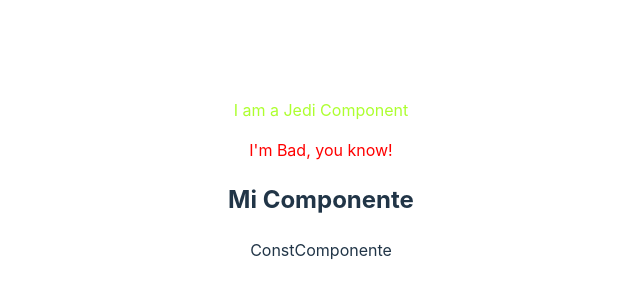
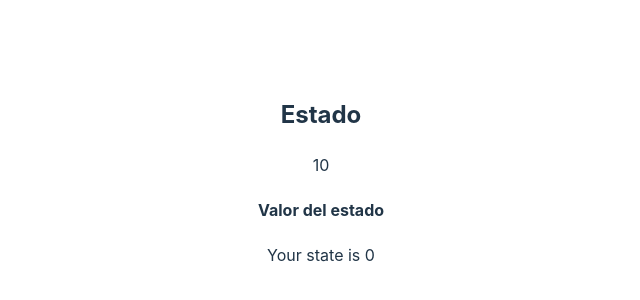
Before and after one commit to pepesan/ejemplo-vite-react-ts, a React (Vite) app: page / in a window 1280 px wide. Shown: the part 220-520 px from the top of the page, without its empty margins (319-959 px from the left). Built offline with nearby package versions, Linux system fonts and the light colour scheme.

Commit message:
Ejemplos de componentes basados en clases y en funciones y en constantes de funciones anónimas para estados

```diff
--- a/src/App.tsx
+++ b/src/App.tsx
@@ -1,18 +1,14 @@
 import './App.css'
-import Jedi from "./components/Jedi.tsx";
-import Sith from "./components/Sith.tsx";
-import MiComponente from "./components/MiComponente.tsx";
-import ConstComponent from "./components/ConstComponent.tsx";
+import EstadoComponente from "./components/estados/EstadoComponente.tsx";
+import EstadoSencillo from "./components/estados/EstadoSencillo.tsx";
 
 function App() {
 
   return (
     <>
       <div className="card">
-          <Jedi/>
-          <Sith/>
-          <MiComponente/>
-          <ConstComponent/>
+          <EstadoComponente/>
+          <EstadoSencillo/>
       </div>
     </>
   )
--- /dev/null
+++ b/src/components/estados/EstadoComponente.tsx
@@ -0,0 +1,23 @@
+import React, {Component} from 'react'; // importaciones
+
+interface MiEstado {
+    healthPoints: number | undefined;
+}
+
+class EstadoComponente extends Component<object, MiEstado>{
+    constructor() {
+        super({});
+        this.state = {
+            healthPoints :10
+        }
+    }
+    render(): React.ReactElement{ // TS
+        return (
+            <div id="EstadoComponente">
+                <h2>Estado</h2>
+                <p>{this.state.healthPoints}</p>
+            </div>
+        )
+    }
+}
+export default EstadoComponente;
--- /dev/null
+++ b/src/components/estados/EstadoSencillo.tsx
@@ -0,0 +1,16 @@
+import {useState} from 'react';
+
+// componente de tipo Función (FC)
+function EstadoSencillo() {
+    // Declara una nueva variable de estado, que llamaremos "count".
+    // El valor inicial del estado es 0
+    const [count] = useState(0);
+    // código de la plantilla que hace uso de ese estado
+    return (
+        <div>
+            <h4>Valor del estado</h4>
+            <p>Your state is {count}</p>
+        </div>
+    );
+}
+export default EstadoSencillo;
```
